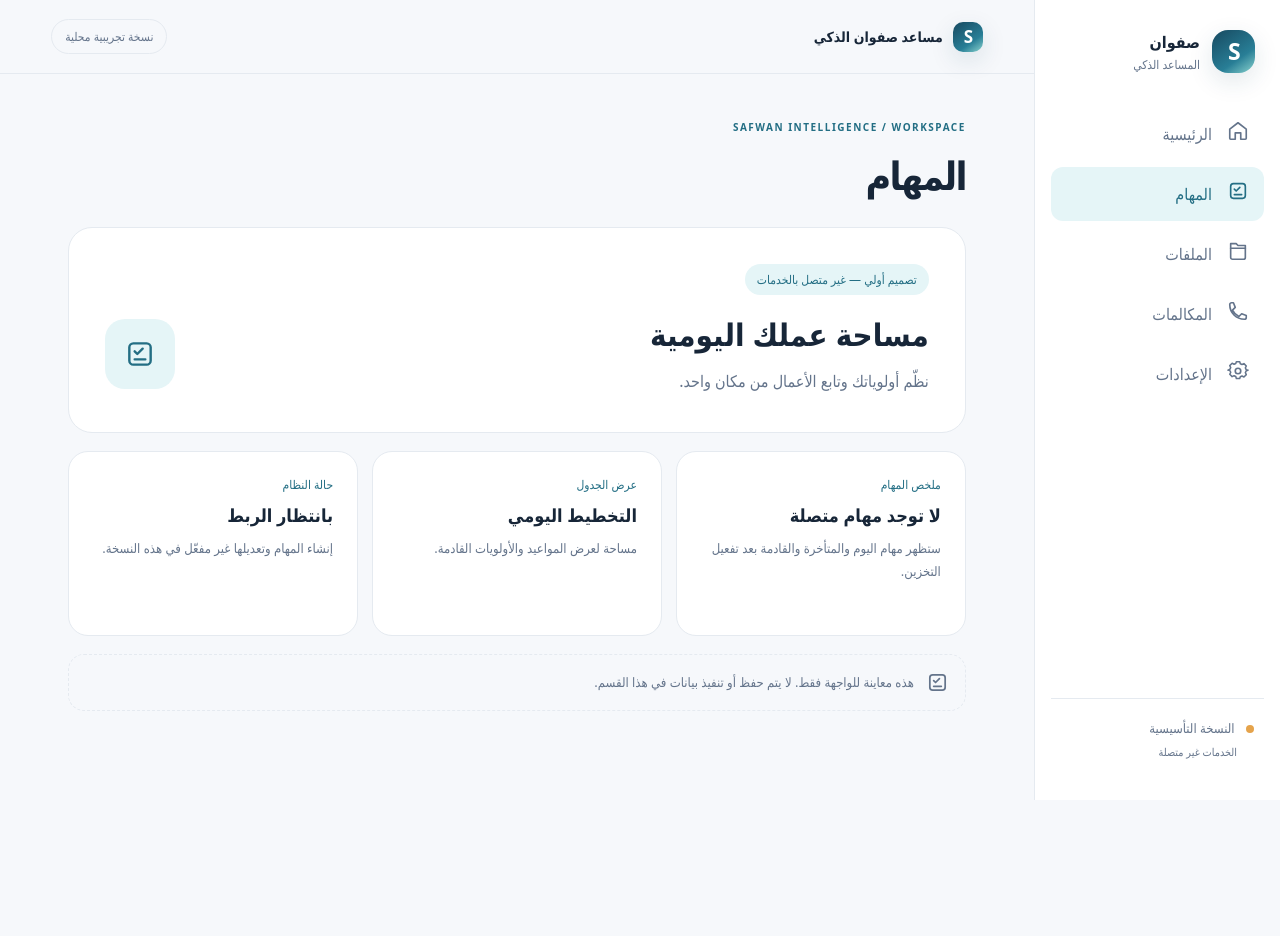
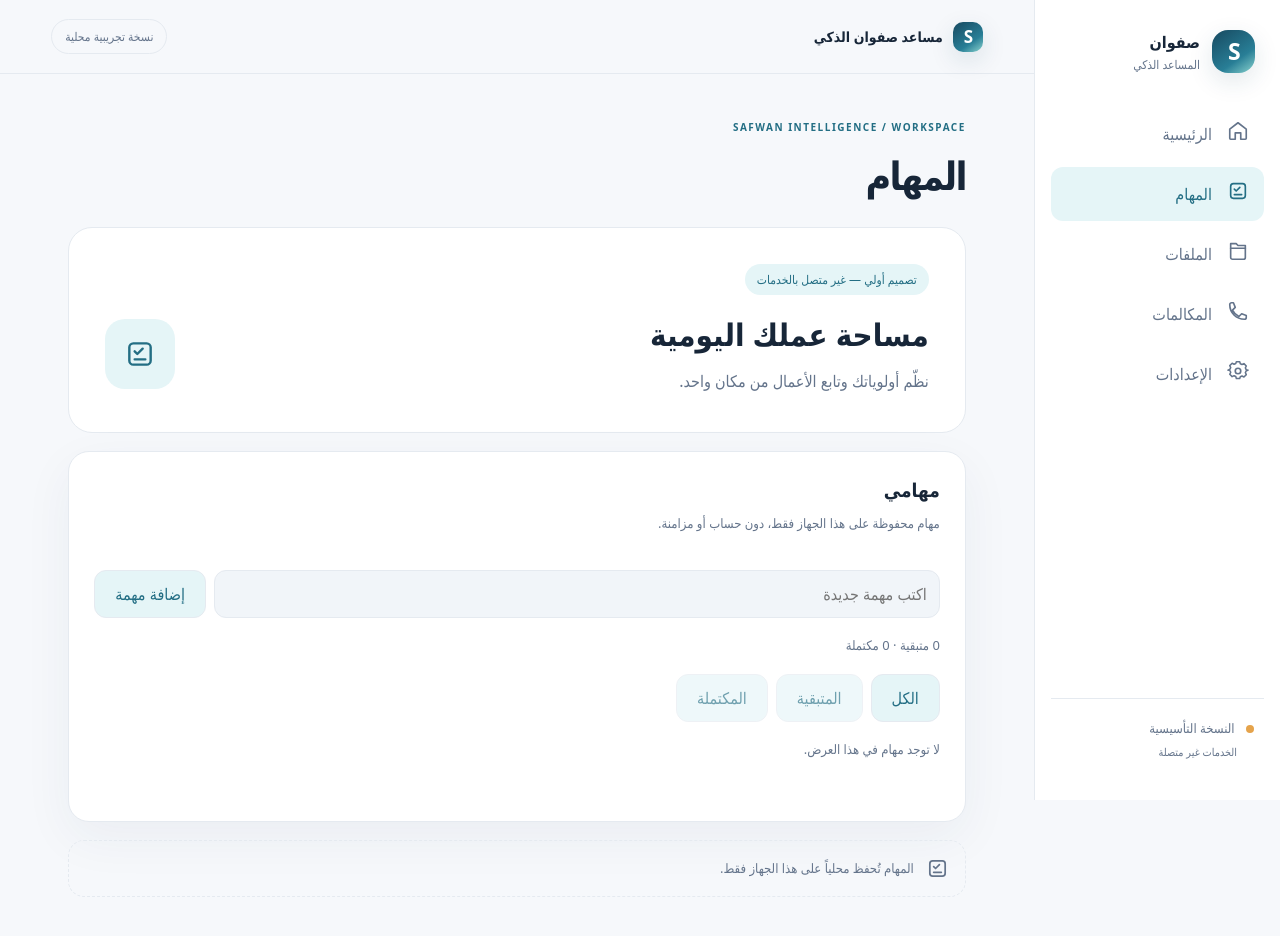
Before and after one commit to safwan5001-source/safwan-smart-assistant, a Next.js app in the folder apps/web/: page / in a window 1280 px wide. Both pictures are taken after a click on the button "المهام". Shown: the top 936 px of the page. Before the commit the page ends 821 px from the top, so only its background shows below. Built offline with nearby package versions, Linux system fonts and the light colour scheme.

Commit message:
feat(tasks): integrate working tasks into existing navigation

```diff
--- a/apps/web/app/page.tsx
+++ b/apps/web/app/page.tsx
@@ -1,6 +1,7 @@
 "use client";
 import { useEffect, useState } from "react";
 import ChatWorkspace from "./chat-workspace";
+import TasksWorkspace from "./tasks-workspace";
 import AppIcon, { type AppIconName } from "./app-icon";
 type Theme = "system" | "light" | "dark";
 type Screen = "home" | "tasks" | "files" | "calls" | "settings";
@@ -60,10 +61,10 @@ export default function Home(){
         </div>}
         {(screen==="tasks"||screen==="files"||screen==="calls")&&<section className="feature-page" aria-label={headline[screen]}>
           <div className="feature-banner"><span className="feature-badge">تصميم أولي — غير متصل بالخدمات</span><div className="feature-banner-row"><div><h2>{screen==="tasks"?"مساحة عملك اليومية":screen==="files"?"مكتبة ملفاتك":"مركز التواصل"}</h2><p>{screen==="tasks"?"نظّم أولوياتك وتابع الأعمال من مكان واحد.":screen==="files"?"الوصول إلى المستندات وفرزها من واجهة واضحة.":"راجع المكالمات وجدول المحادثات الصوتية في واجهة واحدة."}</p></div><span className="feature-banner-icon"><AppIcon name={screen} width={32} height={32}/></span></div></div>
-          {screen==="tasks"&&<div className="feature-card-grid"><article className="feature-card"><span className="feature-card-label">ملخص المهام</span><strong>لا توجد مهام متصلة</strong><p>ستظهر مهام اليوم والمتأخرة والقادمة بعد تفعيل التخزين.</p></article><article className="feature-card"><span className="feature-card-label">عرض الجدول</span><strong>التخطيط اليومي</strong><p>مساحة لعرض المواعيد والأولويات القادمة.</p></article><article className="feature-card"><span className="feature-card-label">حالة النظام</span><strong>بانتظار الربط</strong><p>إنشاء المهام وتعديلها غير مفعّل في هذه النسخة.</p></article></div>}
+          {screen==="tasks"&&<TasksWorkspace />}
           {screen==="files"&&<div className="feature-card-grid"><article className="feature-card"><span className="feature-card-label">المكتبة</span><strong>المستندات</strong><p>عرض ملفات PDF والوثائق بعد توفير اتصال آمن.</p></article><article className="feature-card"><span className="feature-card-label">التصنيف</span><strong>المجلدات والمفضلة</strong><p>تنظيم الملفات والبحث عنها في واجهة موحّدة.</p></article><article className="feature-card"><span className="feature-card-label">حالة النظام</span><strong>لا يوجد تخزين مرتبط</strong><p>رفع الملفات والمزامنة غير مفعّلين حالياً.</p></article></div>}
           {screen==="calls"&&<div className="feature-card-grid"><article className="feature-card"><span className="feature-card-label">المحادثة الصوتية</span><strong>مكالمات المساعد</strong><p>سيظهر هنا سجل المكالمات بعد تفعيل الخدمة.</p></article><article className="feature-card"><span className="feature-card-label">الإعدادات</span><strong>الميكروفون والسماعة</strong><p>معاينة مكان أدوات التحكم بالمكالمات المستقبلية.</p></article><article className="feature-card"><span className="feature-card-label">حالة النظام</span><strong>المكالمات غير مفعّلة</strong><p>الإملاء في شاشة المحادثة متاح حسب دعم المتصفح.</p></article></div>}
-          <div className="feature-footer"><AppIcon name={screen} width={23} height={23}/><span>هذه معاينة للواجهة فقط. لا يتم حفظ أو تنفيذ بيانات في هذا القسم.</span></div>
+          <div className="feature-footer"><AppIcon name={screen} width={23} height={23}/><span>{screen==="tasks" ? "المهام تُحفظ محلياً على هذا الجهاز فقط." : "هذه معاينة للواجهة فقط. لا يتم حفظ أو تنفيذ بيانات في هذا القسم."}</span></div>
         </section>}
       </main>
       <nav className="bottom-nav" aria-label="التنقل السفلي">{nav.map(item=><button key={item.id} aria-current={screen===item.id?"page":undefined} className={screen===item.id?"active":""} onClick={()=>setScreen(item.id)}><span aria-hidden="true"><AppIcon name={item.icon} /></span><small>{item.label}</small></button>)}</nav>
```
